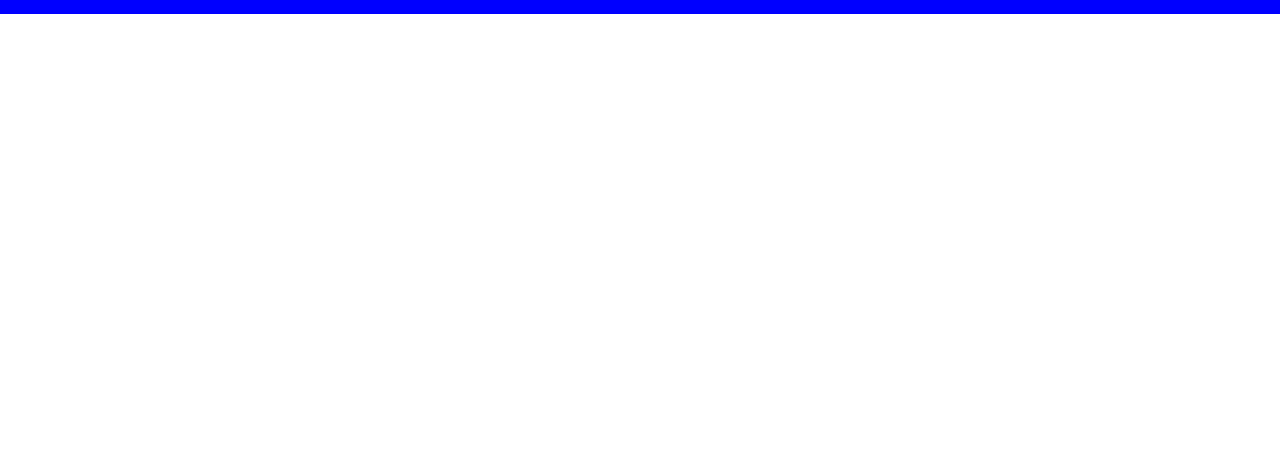
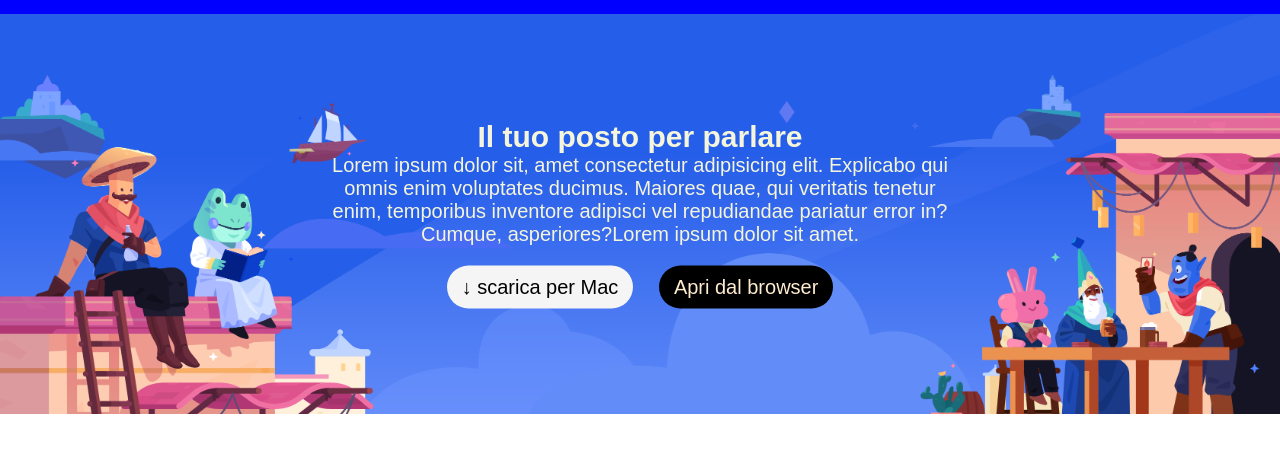
Before and after one commit to Sara-Barbi/htmlcss-discord, a plain HTML site: page index.html in a window 1280 px wide. Shown: the part 56-508 px from the top of the page. Drawn offline with Linux system fonts and the light colour scheme.

Commit message:
header&section

```diff
--- a/index.html
+++ b/index.html
@@ -32,8 +32,25 @@
 
         </div>
     </header>
+    <section class="containimg">
+        <div class="place">
+            <h1 style="color: beige;">Il tuo posto per parlare</h1>
+            <p style="color: beige;">
+                Lorem ipsum dolor sit, amet consectetur adipisicing elit. Explicabo qui omnis enim voluptates ducimus. Maiores quae, qui veritatis tenetur enim, temporibus inventore adipisci vel repudiandae pariatur error in? Cumque, asperiores?Lorem ipsum dolor sit amet.
+            </p>
+            <div class="button1">
+                <span style="font-weight: bold;">&#8595 </span>
+                <span>
+                    scarica per Mac
+                </span>
+            </div>
+            <div class="button2">
+                <span>
+                    Apri dal browser
+                </span>
+            </div>
+        </div>
 
-    <section>
 
     </section>
     <main>
--- a/style.css
+++ b/style.css
@@ -55,3 +55,30 @@ a{
 .btn:hover{
     background-color: cadetblue;
 }
+.containimg{
+    background-image: url(./img/jumbo.png);
+    background-size: cover;
+    height: 400px;
+    position: relative;
+}
+.place{
+    position: absolute;
+    top: 50%;
+    left: 50%;
+    transform: translate(-50%, -50%);
+    text-align: center;
+}
+.button1, .button2{
+    margin-top: 20px;
+    display: inline-block;
+    border-radius: 30px;
+    padding: 10px 15px;
+}
+.button1{
+    margin-right: 20px;
+    background-color: whitesmoke;
+}
+.button2{
+    background-color: black;
+    color: blanchedalmond;
+}
```
